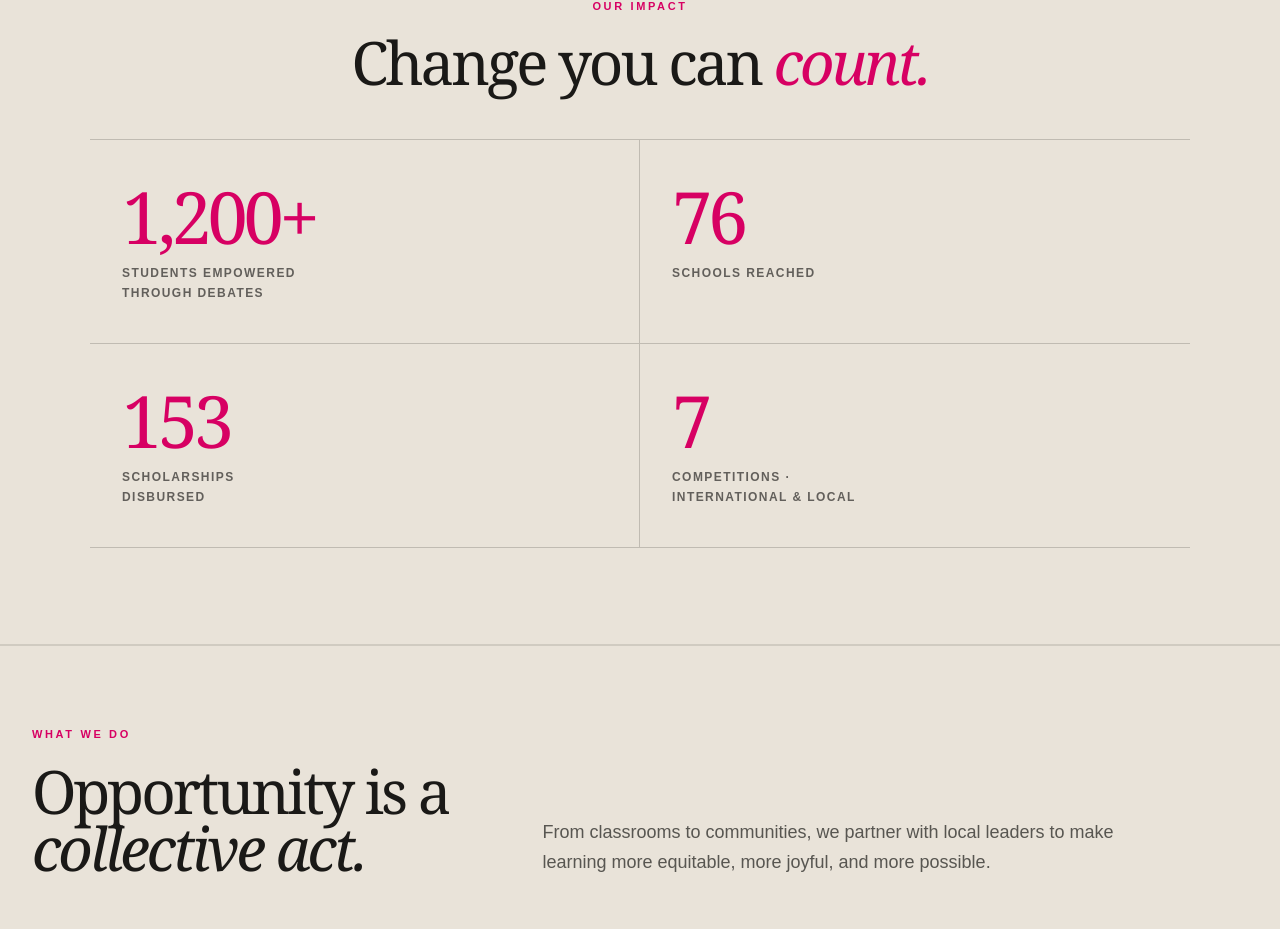
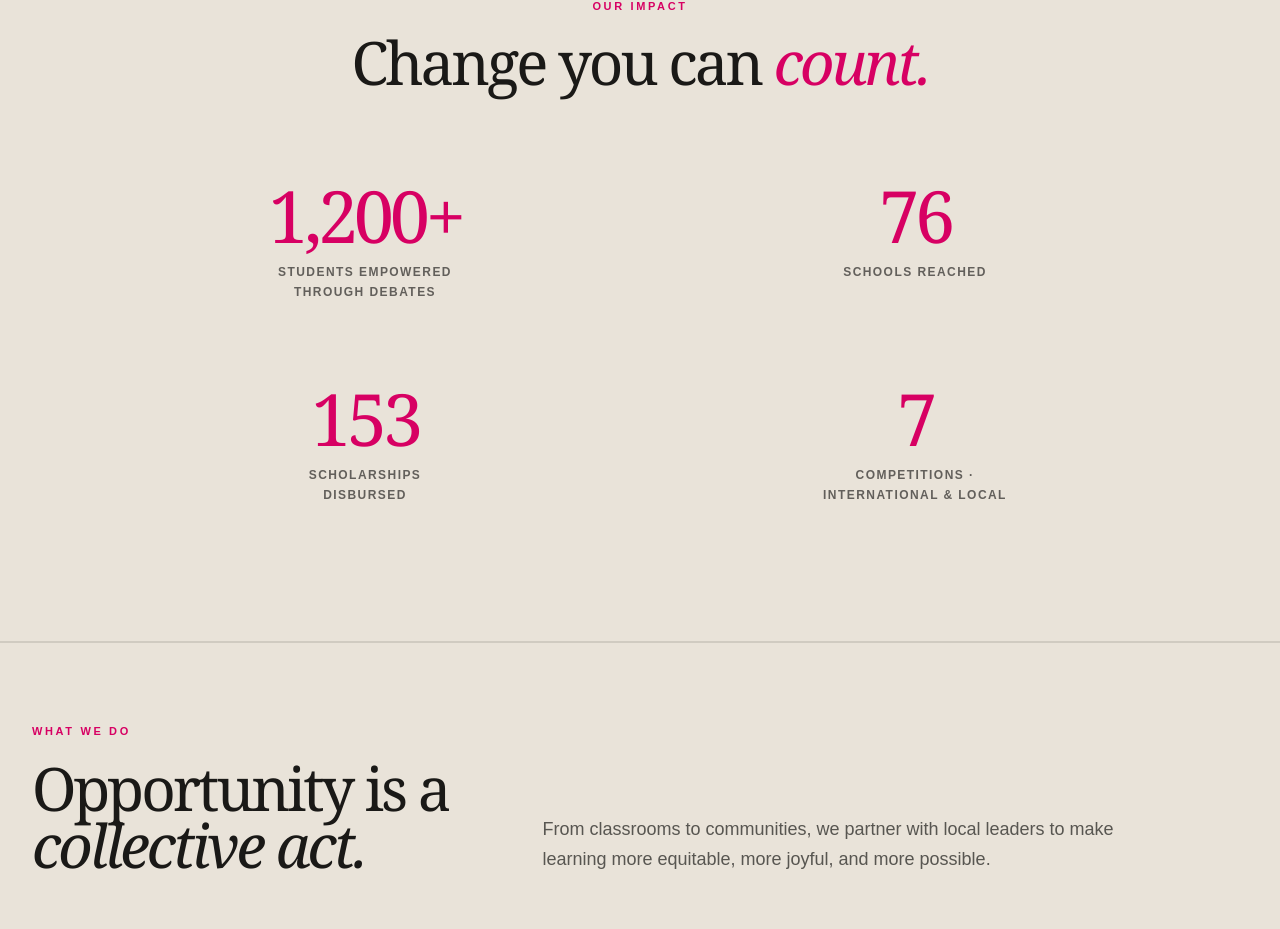
Before and after one commit to doefoundation/Doe, a Next.js app: page / in a window 1280 px wide. Shown: the part 2194-3123 px from the top of the page. Built offline with nearby package versions, Linux system fonts and the light colour scheme.

Commit message:
Center impact figures and slow counters

```diff
--- a/components/home-page.tsx
+++ b/components/home-page.tsx
@@ -41,7 +41,7 @@ export function HomePage() {
 
     const animateCounters = () => {
       const startTime = performance.now()
-      const duration = 1600
+      const duration = 2800
       const tick = (now: number) => {
         const progress = Math.min((now - startTime) / duration, 1)
         const easedProgress = 1 - Math.pow(1 - progress, 3)
@@ -177,13 +177,13 @@ export function HomePage() {
       <section ref={impactRef} id="our-impact" className="border-y border-[#1a1917]/12 bg-[#e9e3d9] px-5 py-16 sm:px-8 sm:py-24">
         <div className="mx-auto max-w-[1100px]">
           <div className="text-center"><p className="mb-5 text-[11px] font-semibold uppercase tracking-[0.24em] text-[#d70063]">Our impact</p><h2 className="font-serif text-5xl leading-[.95] tracking-[-0.05em] sm:text-6xl">Change you can <em className="font-normal text-[#d70063]">count.</em></h2></div>
-          <div className="mt-12 grid grid-cols-2 border-t border-[#1a1917]/20">
+          <div className="mt-12 grid grid-cols-2">
             {[
               [`${impactValues[0].toLocaleString()}+`, 'Students empowered through debates'],
               [`${impactValues[1]}`, 'Schools reached'],
               [`${impactValues[2]}`, 'Scholarships disbursed'],
               [`${impactValues[3]}`, 'Competitions · international & local'],
-            ].map(([figure, label]) => <article key={label} className="border-b border-[#1a1917]/20 px-4 py-8 first:border-r sm:px-8 sm:py-10 [&:nth-child(3)]:border-r"><p className="font-serif text-5xl tracking-[-0.06em] text-[#d70063] sm:text-7xl">{figure}</p><p className="mt-3 max-w-[190px] text-xs font-semibold uppercase leading-relaxed tracking-[0.12em] text-[#1a1917]/65">{label}</p></article>)}
+            ].map(([figure, label]) => <article key={label} className="flex flex-col items-center px-4 py-8 text-center sm:px-8 sm:py-10"><p className="font-serif text-5xl tracking-[-0.06em] text-[#d70063] sm:text-7xl">{figure}</p><p className="mt-3 max-w-[190px] text-xs font-semibold uppercase leading-relaxed tracking-[0.12em] text-[#1a1917]/65">{label}</p></article>)}
           </div>
         </div>
       </section>
```
